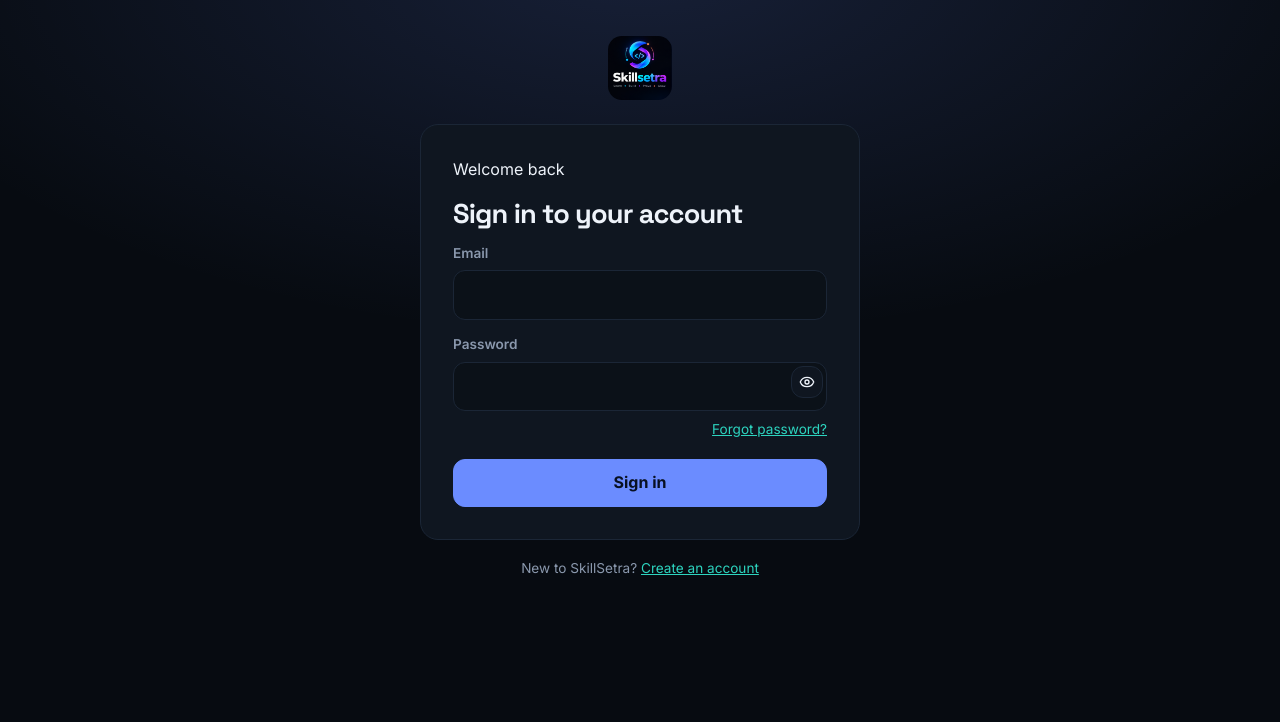
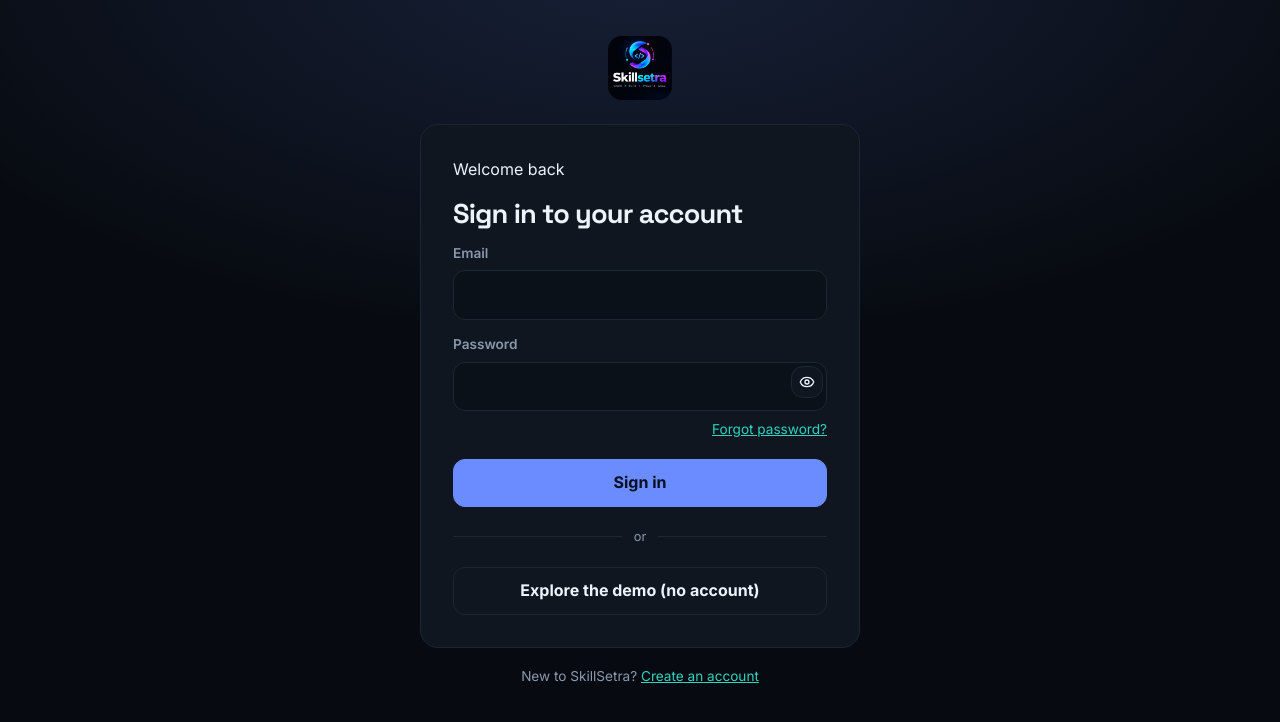
Before and after one commit to Nilay-N-Dhruv/skillsetra-ai, a Next.js app in the folder frontend/: page /login in a window 1280 px wide. Shown: the top 722 px of the page. Built offline with nearby package versions, Linux system fonts and the light colour scheme; no server answers.

Commit message:
add demo mode

```diff
--- a/frontend/app/login/page.js
+++ b/frontend/app/login/page.js
@@ -69,8 +69,8 @@ export default function Login() {
         {err && <p role="alert" style={{ color: "var(--bad-t)", margin: "12px 0 0" }}>{err}</p>}
         <button className="btn primary" style={{ width: "100%", marginTop: 18 }} disabled={busy}>{busy ? "Signing in…" : "Sign in"}</button>
       </form>
-      {/* <div className="divider">or</div> */}
-      {/* <button className="btn" style={{ width: "100%" }} onClick={() => { startDemo(); router.push("/dashboard"); }}>Explore the demo (no account)</button> */}
+      <div className="divider">or</div>
+      <button className="btn" style={{ width: "100%" }} onClick={() => { startDemo(); router.push("/dashboard"); }}>Explore the demo (no account)</button>
     </AuthShell>
   );
 }
```
